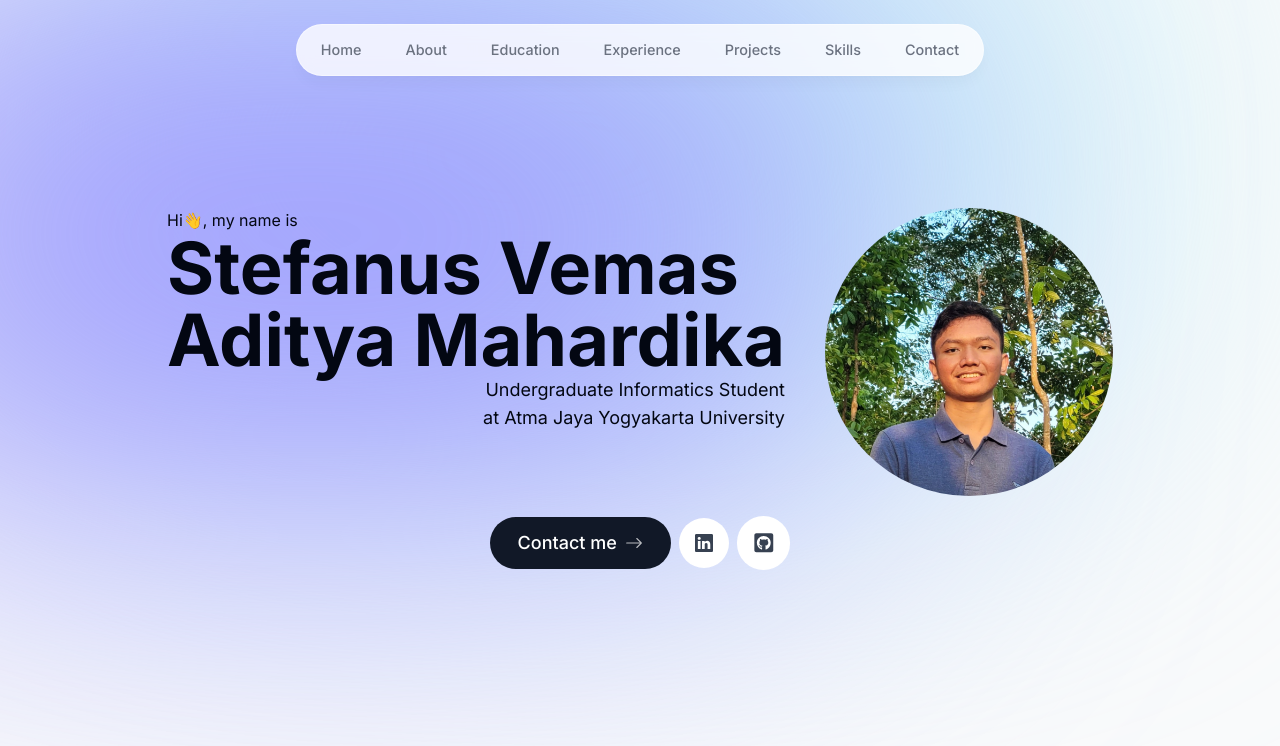
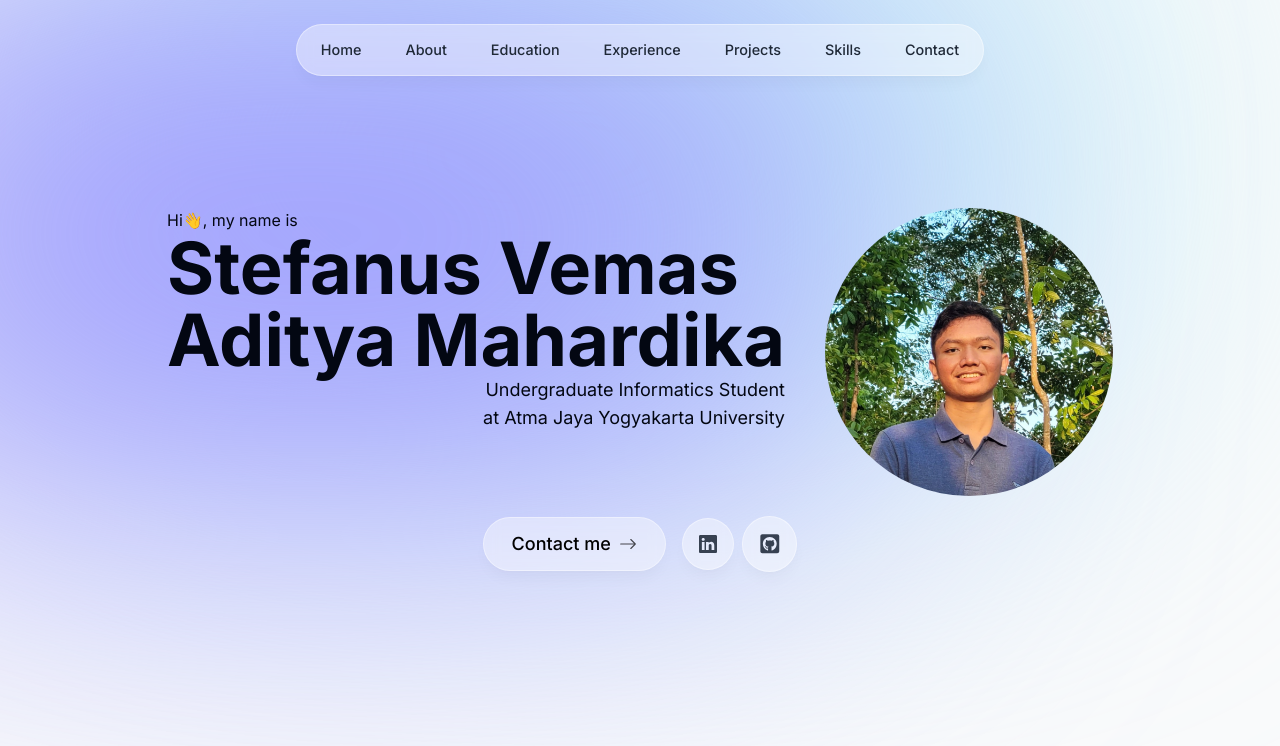
Before and after one commit to stefanusvemas/personal-website, a Next.js app: page / in a window 1280 px wide. Shown: the top 746 px of the page. Built offline with nearby package versions, Linux system fonts and the light colour scheme.

Commit message:
Update styles in header and intro components

```diff
--- a/components/header.tsx
+++ b/components/header.tsx
@@ -9,12 +9,12 @@ export default function Header() {
   return (
     <header className="z-[999] relative">
       <motion.div
-        className="fixed top-0 left-1/2 h-[4.5rem] w-full rounded-none border border-white border-opacity-40 bg-white bg-opacity-80 shadow-lg shadow-black/[0.03] backdrop-blur-[0.5rem] sm:top-6 sm:h-[3.25rem] sm:w-[43rem] sm:rounded-full"
+        className="fixed top-0 left-1/2 h-[4.5rem] w-full rounded-none border border-white border-opacity-40 bg-white bg-opacity-40 shadow-lg shadow-black/[0.03] backdrop-blur-[0.5rem] sm:top-6 sm:h-[3.25rem] sm:w-[43rem] sm:rounded-full"
         initial={{ y: -100, x: "-50%", opacity: 0 }}
         animate={{ y: 0, x: "-50%", opacity: 1 }}></motion.div>
 
       <nav className="flex fixed top-[0.15rem] left-1/2 h-12 -translate-x-1/2 py-2 sm:top-[1.7rem] sm:h-[initial] sm:py-0">
-        <ul className="flex w-[22rem] flex-wrap items-center justify-center gap-y-1 text-[0.9rem] font-medium text-gray-500 sm:w-[initial] sm:flex-nowrap sm:gap-5">
+        <ul className="flex w-[22rem] flex-wrap items-center justify-center gap-y-1 text-[0.9rem] font-medium text-gray-800 sm:w-[initial] sm:flex-nowrap sm:gap-5">
           {links.map((link) => (
             <motion.li
               className="h-3/4 flex items-center justify-center"
--- a/components/intro.tsx
+++ b/components/intro.tsx
@@ -56,20 +56,20 @@ export default function Intro() {
         }}>
         <Link
           href="#contact"
-          className="group bg-gray-900 text-white px-7 py-3 flex items-center gap-2 rounded-full outline-none focus:scale-110 hover:scale-110 hover:bg-gray-950 active:scale-105 transition">
+          className="group mr-2 border border-white border-opacity-40 bg-white bg-opacity-40 shadow-lg shadow-black/[0.03] backdrop-blur-[0.5rem] text-black px-7 py-3 flex items-center gap-2 rounded-full outline-none focus:scale-110 hover:scale-110 active:scale-105 transition">
           Contact me{" "}
           <BsArrowRight className="opacity-70 group-hover:translate-x-1 transition" />
         </Link>
 
         <a
-          className="bg-white p-4 text-gray-700 hover:text-gray-950 flex items-center gap-2 rounded-full focus:scale-[1.15] hover:scale-[1.15] active:scale-105 transition cursor-pointer borderBlack"
+          className="border border-white border-opacity-40 bg-white bg-opacity-40 shadow-lg shadow-black/[0.03] backdrop-blur-[0.5rem] p-4 text-gray-700 hover:text-gray-950 flex items-center gap-2 rounded-full focus:scale-[1.15] hover:scale-[1.15] active:scale-105 transition cursor-pointer borderBlack"
           href="https://www.linkedin.com/in/stefanus-vemas"
           target="_blank">
           <BsLinkedin />
         </a>
 
         <a
-          className="bg-white p-4 text-gray-700 flex items-center gap-2 text-[1.35rem] rounded-full focus:scale-[1.15] hover:scale-[1.15] hover:text-gray-950 active:scale-105 transition cursor-pointer borderBlack"
+          className="border border-white border-opacity-40 bg-white bg-opacity-40 shadow-lg shadow-black/[0.03] backdrop-blur-[0.5rem] p-4 text-gray-700 flex items-center gap-2 text-[1.35rem] rounded-full focus:scale-[1.15] hover:scale-[1.15] hover:text-gray-950 active:scale-105 transition cursor-pointer borderBlack"
           href="https://github.com/stefanusvemas"
           target="_blank">
           <FaGithubSquare />
```
